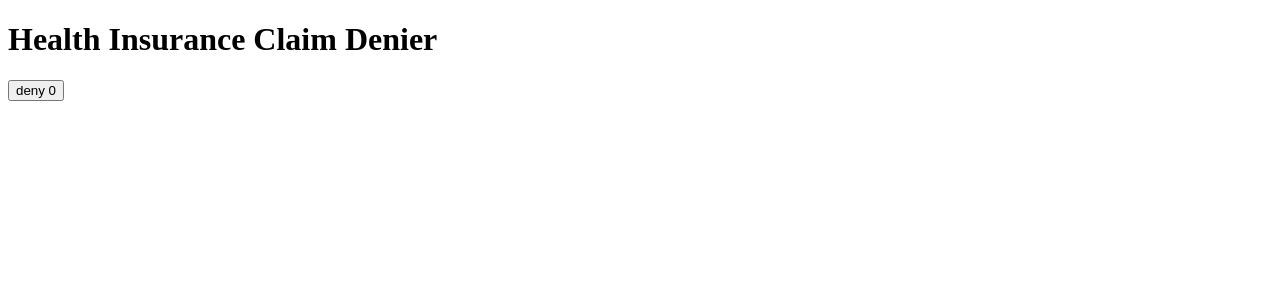
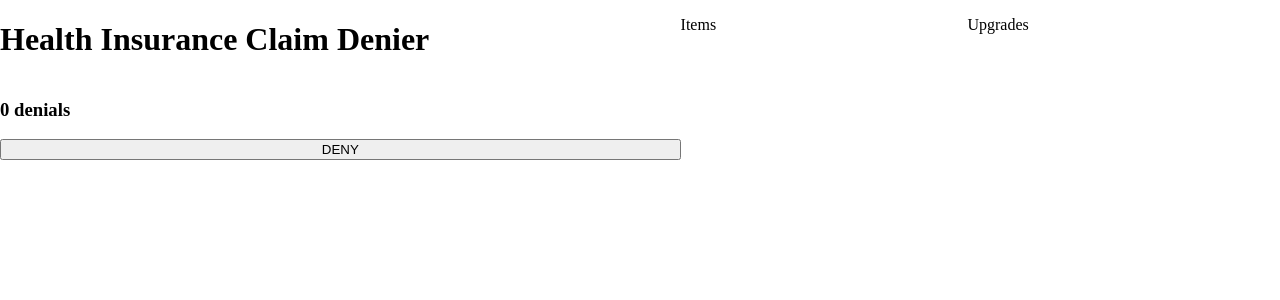
Before and after one commit to fnnbrr/claim-denier, a SvelteKit app: page / in a window 1280 px wide. Shown: the top 300 px of the page. Built offline with nearby package versions, Linux system fonts and the light colour scheme.

Commit message:
Basic elements layout

```diff
--- /dev/null
+++ b/src/app.css
@@ -0,0 +1,11 @@
+html {
+    height: 100%;
+    width: 100%;
+	margin: 0;
+}
+
+body {
+    height: 100%;
+    width: 100%;
+	margin: 0;
+}
--- /dev/null
+++ b/src/clicker-button.svelte
@@ -0,0 +1,9 @@
+<script lang="ts">
+  import { Inventory } from "$lib/inventory.svelte";
+
+  function onclick() {
+    Inventory.instance.score += 1;
+  }
+</script>
+
+<button {onclick}> DENY </button>
--- /dev/null
+++ b/src/counter.svelte
@@ -0,0 +1,5 @@
+<script lang="ts">
+  import { Inventory } from "$lib/inventory.svelte";
+</script>
+
+<h3>{Inventory.instance.score} denials</h3>
--- /dev/null
+++ b/src/game-view.svelte
@@ -0,0 +1,19 @@
+<script lang="ts">
+  import ClickerButton from "./clicker-button.svelte";
+  import Counter from "./counter.svelte";
+</script>
+
+<div class="column">
+  <h1>Health Insurance Claim Denier</h1>
+
+  <Counter></Counter>
+  <ClickerButton></ClickerButton>
+</div>
+
+<style>
+  .column {
+    display: flex;
+    flex-direction: column;
+    flex-grow: 1;
+  }
+</style>
--- /dev/null
+++ b/src/items.svelte
@@ -0,0 +1,7 @@
+<p class="items">Items</p>
+
+<style>
+  .items {
+    flex-grow: 1;
+  }
+</style>
--- a/src/routes/+page.svelte
+++ b/src/routes/+page.svelte
@@ -1,13 +1,20 @@
 <script lang="ts">
-  import { Inventory } from "$lib/inventory.svelte";
-
-  function onclick() {
-    Inventory.instance.score += 1;
-  }
+  import "../app.css";
+  import GameView from "../game-view.svelte";
+  import Items from "../items.svelte";
+  import Upgrades from "../upgrades.svelte";
 </script>
 
-<h1>Health Insurance Claim Denier</h1>
+<div class="row">
+  <GameView></GameView>
+  <Items></Items>
+  <Upgrades></Upgrades>
+</div>
 
-<button {onclick}>
-  deny {Inventory.instance.score}
-</button>
+<style>
+  .row {
+    display: flex;
+    flex-direction: row;
+    height: 100%;
+  }
+</style>
--- /dev/null
+++ b/src/upgrades.svelte
@@ -0,0 +1,7 @@
+<p class="upgrades">Upgrades</p>
+
+<style>
+  .upgrades {
+    flex-grow: 1;
+  }
+</style>
```
